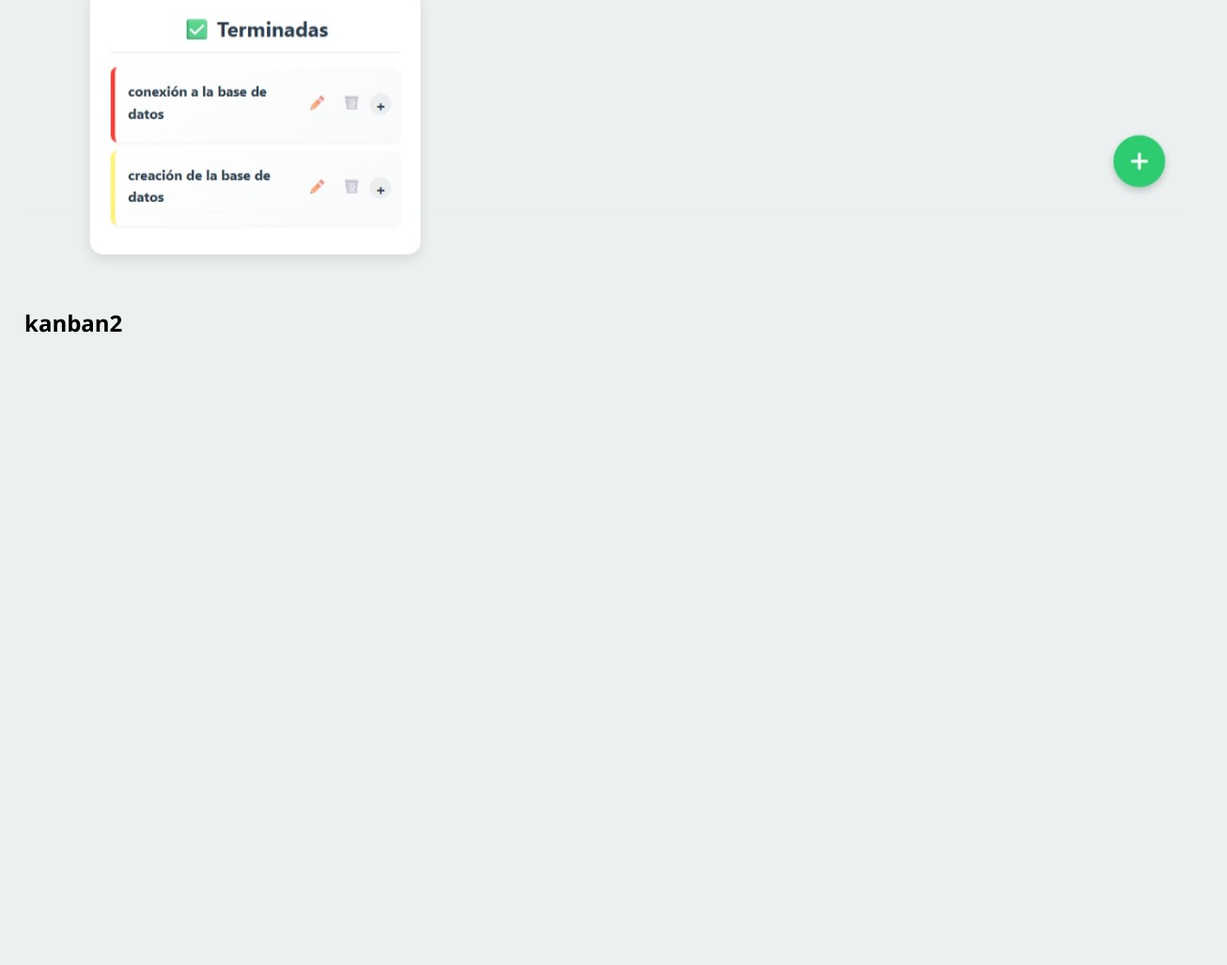
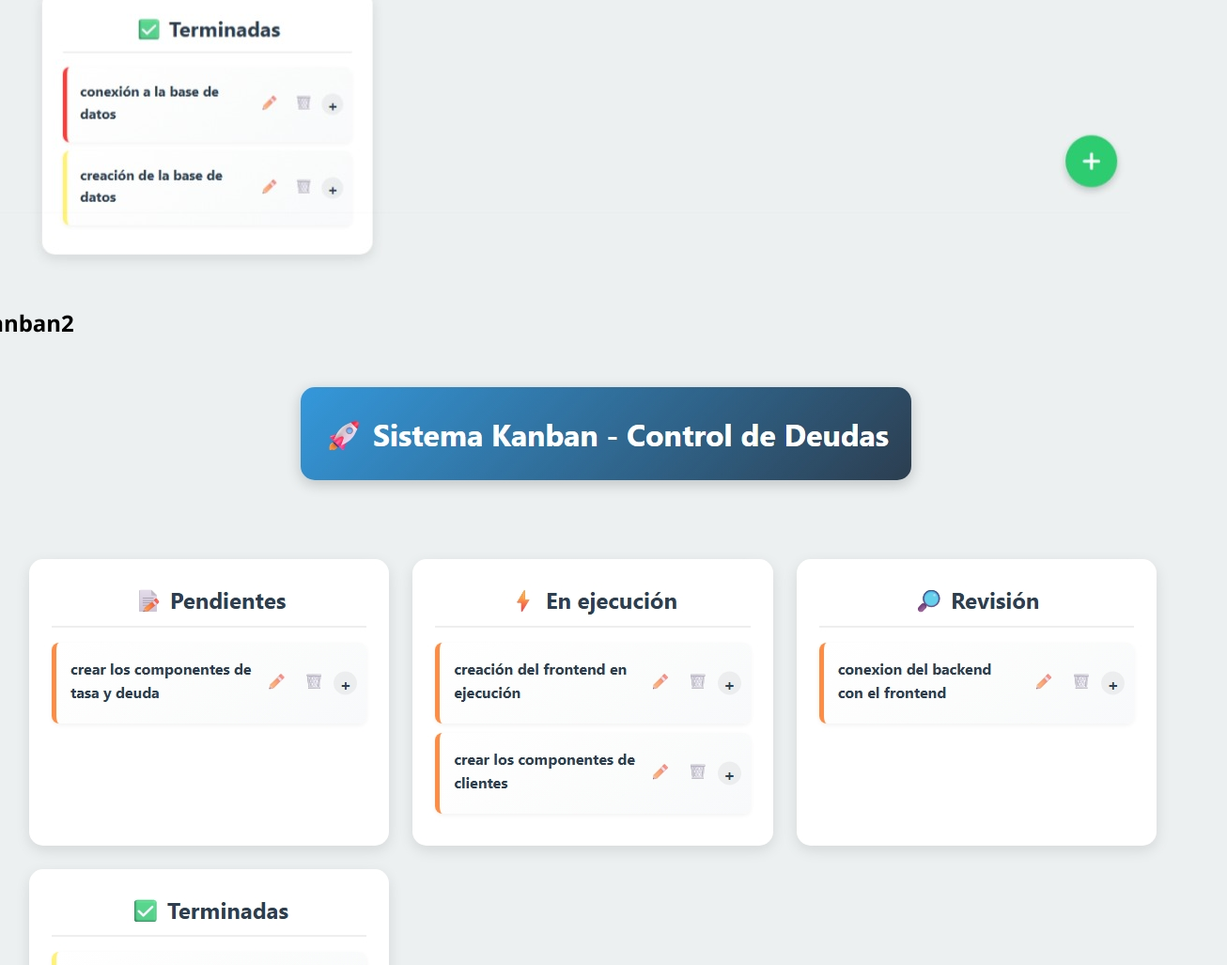
Before and after one commit to luisjsgp/implantacion.github.io, a plain HTML site: page index.html in a window 1280 px wide. Shown: the part 1593-2620 px from the top of the page at 94% size, 1306 px wide, since content can reach past the window. Before the commit the page ends 2002 px from the top, so only its background shows below. Drawn offline with Linux system fonts and the light colour scheme.

Commit message:
Update index.html

```diff
--- a/index.html
+++ b/index.html
@@ -88,7 +88,7 @@
         <h2>kanban1</h2>
         <img src="Captura de pantalla_9-5-2025_182532_127.0.0.1.jpeg" alt="" srcset="">
         <h2>kanban2</h2>
-        <img src="Captura de pantalla_22-5-2025_938_luisjsgp.github.io.jpeg" alt="" srcset=a"">
+        <img src="Captura de pantalla_22-5-2025_938_luisjsgp.github.io.jpeg" alt="" srcset="">
     </main>
 
     <script src="app.js"></script>
```
